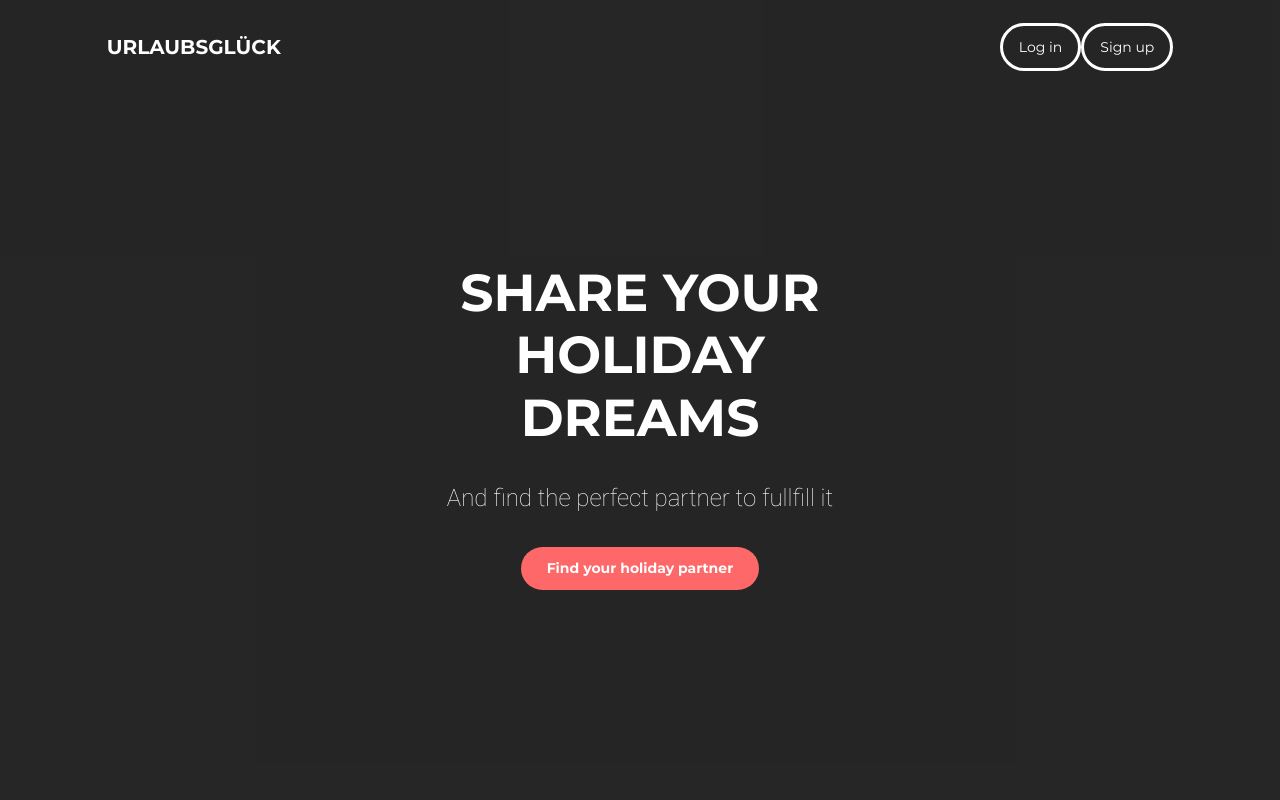
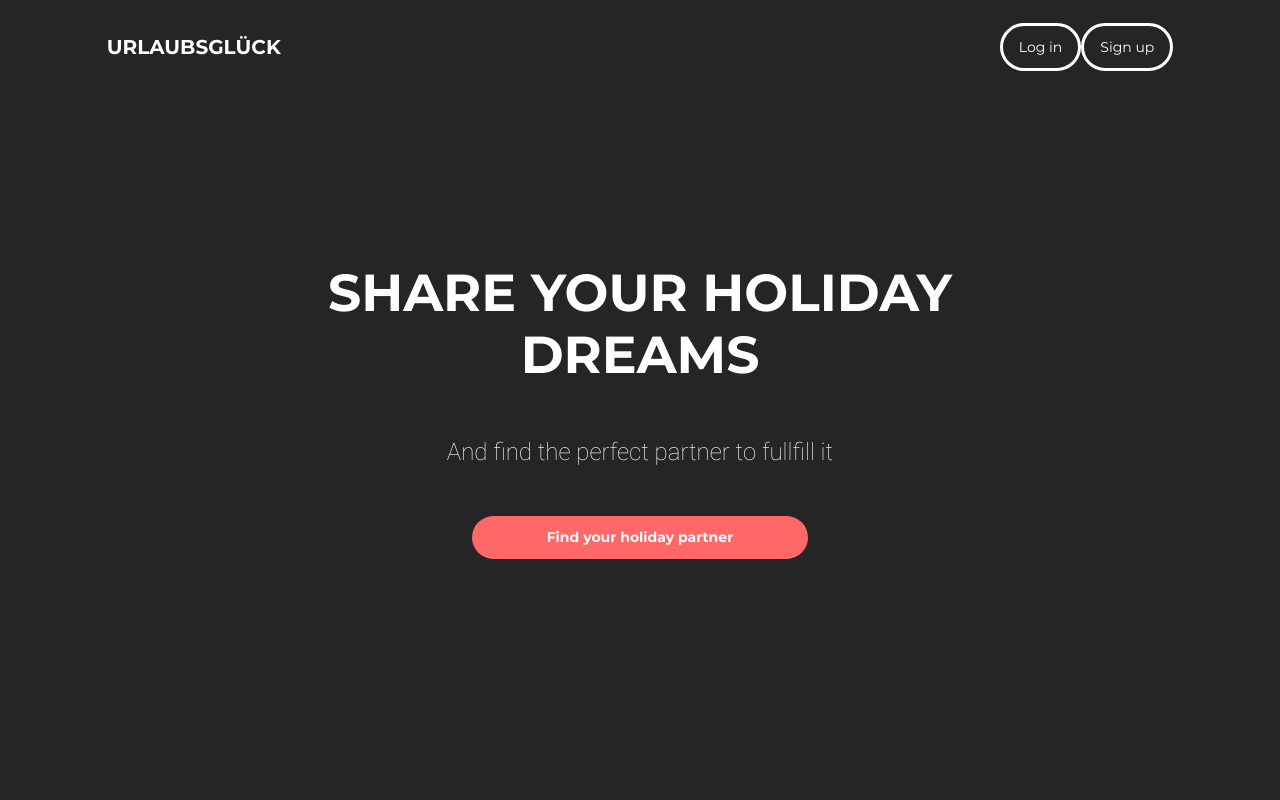
Before and after one commit to KirillKulakow/goit-fe-course, a plain HTML site: page html-css/module-9/index.html in a window 1280 px wide. Shown: the top 800 px of the page. Drawn offline with nearby package versions, Linux system fonts and the light colour scheme.

Commit message:
add module 9

```diff
--- a/html-css/module-9/index.html
+++ b/html-css/module-9/index.html
@@ -30,12 +30,14 @@
             </div>
         </nav>
         <section class="title_first">
-            <div class="container col-xl-7">
+            <div class="container">
                 <div class="row d-flex flex-xl-wrap justify-content-center">
                     <h1 class="col-12 col-md-9 col-xl-7 text-center main__title">share your holiday dreams</h1>
-                    <div class="w-100"></div>
+                </div>
+                <div class="row d-flex flex-xl-wrap justify-content-center">
                     <p class="col-8 text-center info__title">And find the perfect partner to fullfill it</p>
-                    <div class="w-100"></div>
+                </div>
+                <div class="row d-flex flex-xl-wrap justify-content-center">
                     <button class="col-8 col-md-4 col-xl-3 btn_partner align-items-center">Find your holiday partner</button>
                 </div>
             </div>
```
